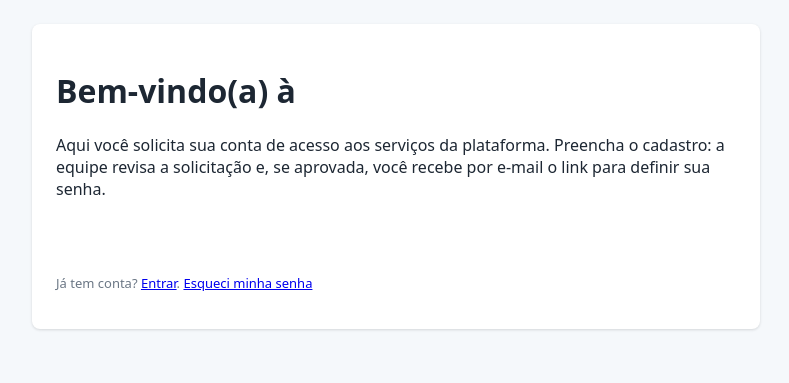
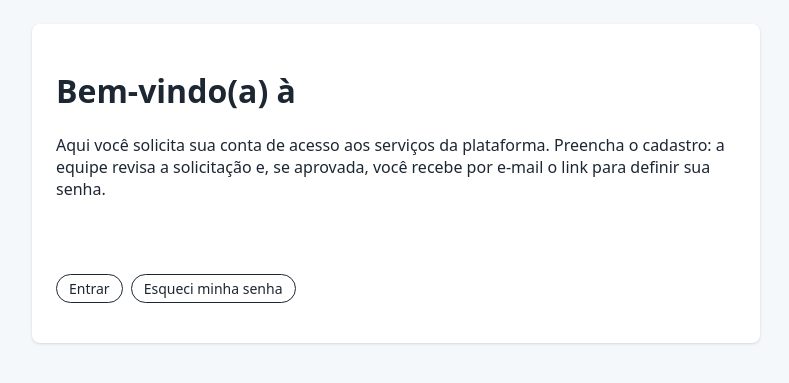
Before and after one commit to marcelofmatos/ldap-self-signup, a Python web app: template app/templates/inicio.html in a window 1280 px wide. Shown: the part 32-415 px from the top of the page, without its empty margins (244-1033 px from the left). Run offline with Jinja, Linux system fonts and the light colour scheme; the template is opened without the code that fills it, so the values that code supplies are empty.

Commit message:
feat: atalhos de entrar, senha e acesso em badges discretos

```diff
--- a/app/templates/conta/entrar.html
+++ b/app/templates/conta/entrar.html
@@ -8,6 +8,8 @@
   <label for="senha">Senha</label><input id="senha" name="senha" type="password" autocomplete="current-password" required>
   <button type="submit">Entrar</button>
 </form>
-<p class="mudo"><a href="{{ url_for('publico.esqueci_senha_form') }}">Esqueci minha senha</a></p>
-<p class="mudo">Ainda não tem conta? <a href="{{ url_for('publico.formulario') }}">Solicite acesso</a>.</p>
+<p class="badges">
+  <a class="badge" href="{{ url_for('publico.esqueci_senha_form') }}">Esqueci minha senha</a>
+  <a class="badge" href="{{ url_for('publico.formulario') }}">Solicitar acesso</a>
+</p>
 {% endblock %}
--- a/app/templates/inicio.html
+++ b/app/templates/inicio.html
@@ -4,9 +4,12 @@
 <p>Aqui você solicita sua conta de acesso aos serviços da plataforma. Preencha o cadastro: a equipe revisa a
   solicitação e, se aprovada, você recebe por e-mail o link para definir sua senha.</p>
 <p><a class="botao" href="{{ url_for('publico.formulario') }}">Solicitar acesso</a></p>
+<p class="badges">
 {% if logado %}
-<p class="mudo"><a href="{{ url_for('conta.home') }}">Ir para minha conta</a></p>
+  <a class="badge" href="{{ url_for('conta.home') }}">Ir para minha conta</a>
 {% else %}
-<p class="mudo">Já tem conta? <a href="{{ url_for('conta.entrar') }}">Entrar</a>. <a href="{{ url_for('publico.esqueci_senha_form') }}">Esqueci minha senha</a></p>
+  <a class="badge" href="{{ url_for('conta.entrar') }}">Entrar</a>
+  <a class="badge" href="{{ url_for('publico.esqueci_senha_form') }}">Esqueci minha senha</a>
 {% endif %}
+</p>
 {% endblock %}
```
Also changed, not shown: tests/unit/test_conta.py (+14 -0 lines), tests/unit/test_publico.py (+6 -0 lines).
